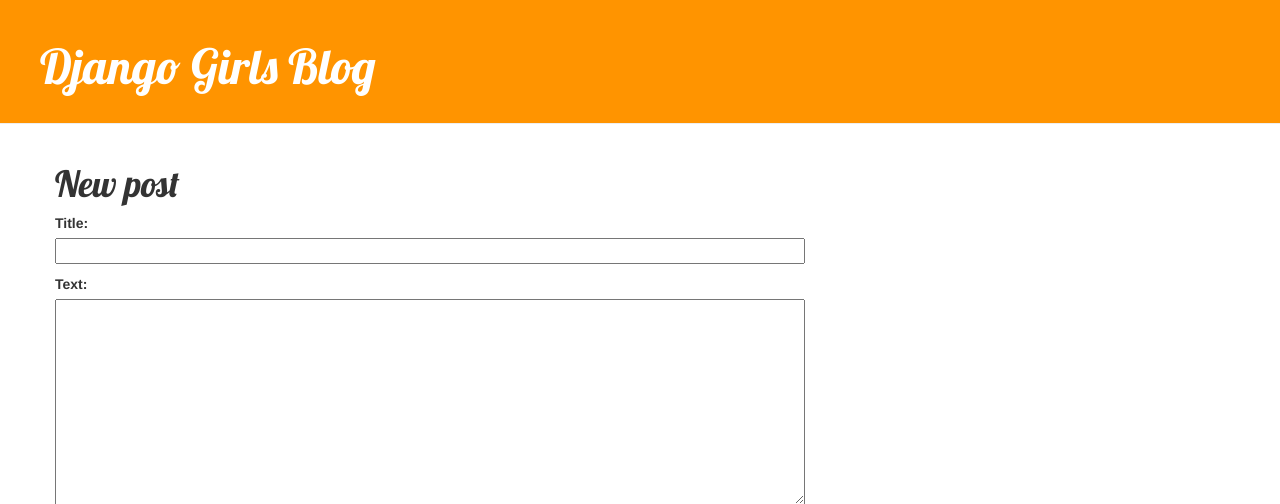
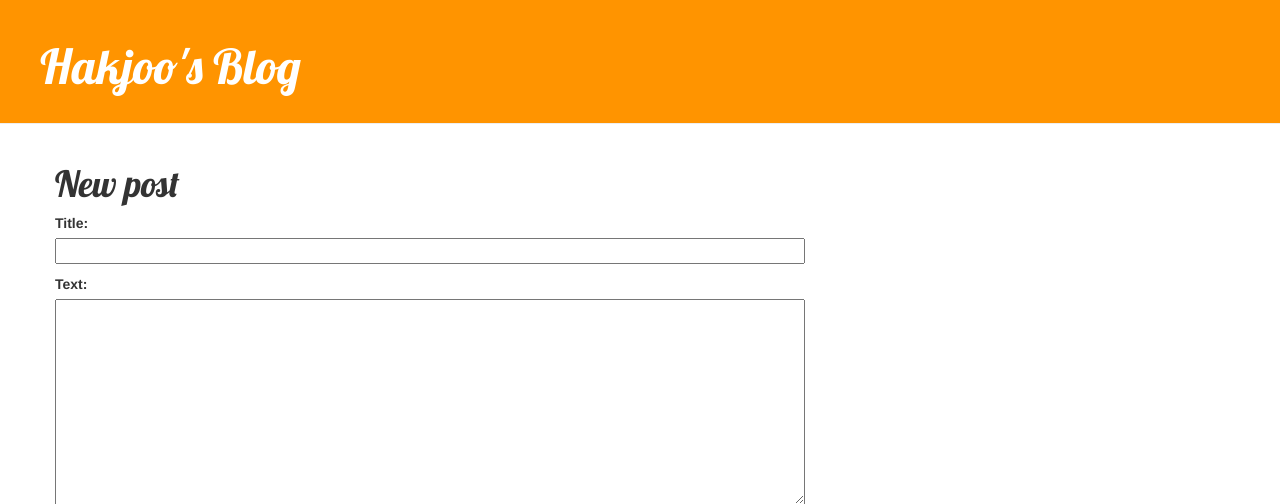
Before and after one commit to hak-joo/django-practice, a Django app: page /post/new in a window 1280 px wide. Shown: the top 504 px of the page. Run offline with Django 3.2, Linux system fonts and the light colour scheme; some libraries are stand-ins or nearby versions.

Commit message:
edit blog name

```diff
--- a/blog/templates/blog/base.html
+++ b/blog/templates/blog/base.html
@@ -1,7 +1,7 @@
 {% load static %}
 <html>
     <head>
-        <title>Django Girls blog</title>
+        <title>2017104018 leehakjoo's blog</title>
         <link rel="stylesheet" href="//maxcdn.bootstrapcdn.com/bootstrap/3.2.0/css/bootstrap.min.css">
         <link rel="stylesheet" href="//maxcdn.bootstrapcdn.com/bootstrap/3.2.0/css/bootstrap-theme.min.css">
         <link href='//fonts.googleapis.com/css?family=Lobster&subset=latin,latin-ext' rel='stylesheet' type='text/css'>
@@ -14,7 +14,7 @@
                 <a href="{% url 'post_new' %}" class="top-menu"><span class="glyphicon glyphicon-plus"></span></a>
             {% endif %}
 
-            <h1><a href="/">Django Girls Blog</a></h1>
+            <h1><a href="/">Hakjoo's Blog</a></h1>
         </div>
         <div class="content container">
             <div class="row">
--- a/blog/templates/blog/post_list.html
+++ b/blog/templates/blog/post_list.html
@@ -3,7 +3,7 @@
 <html>
     <head>
         <div class="page-header">
-            <h1><a href="/">Django Girls Blog</a></h1>
+            <h1><a href="/">Hakjoo's Blog</a></h1>
         </div>
 
         <link rel="stylesheet" href="//maxcdn.bootstrapcdn.com/bootstrap/3.2.0/css/bootstrap.min.css">
```
